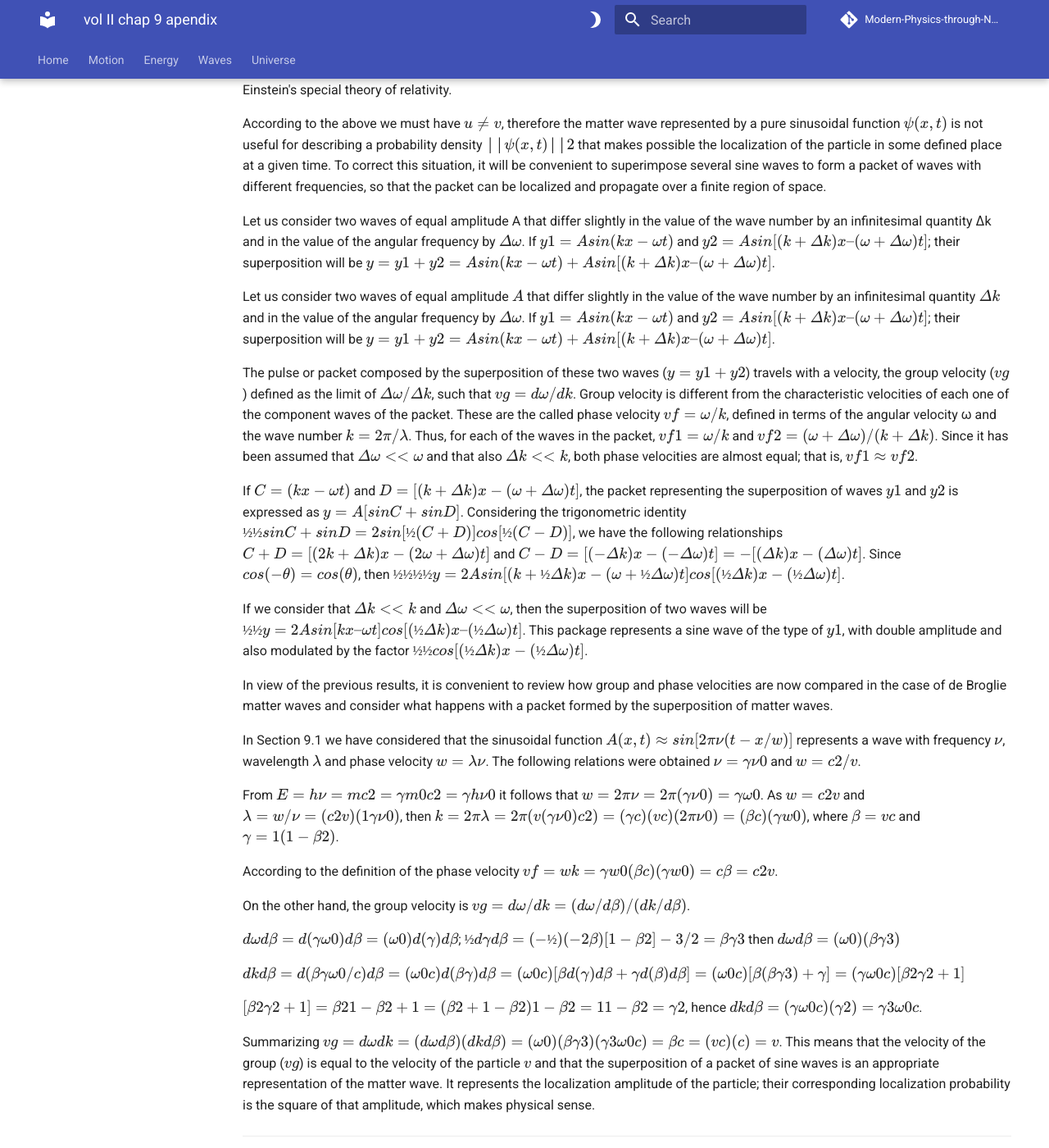
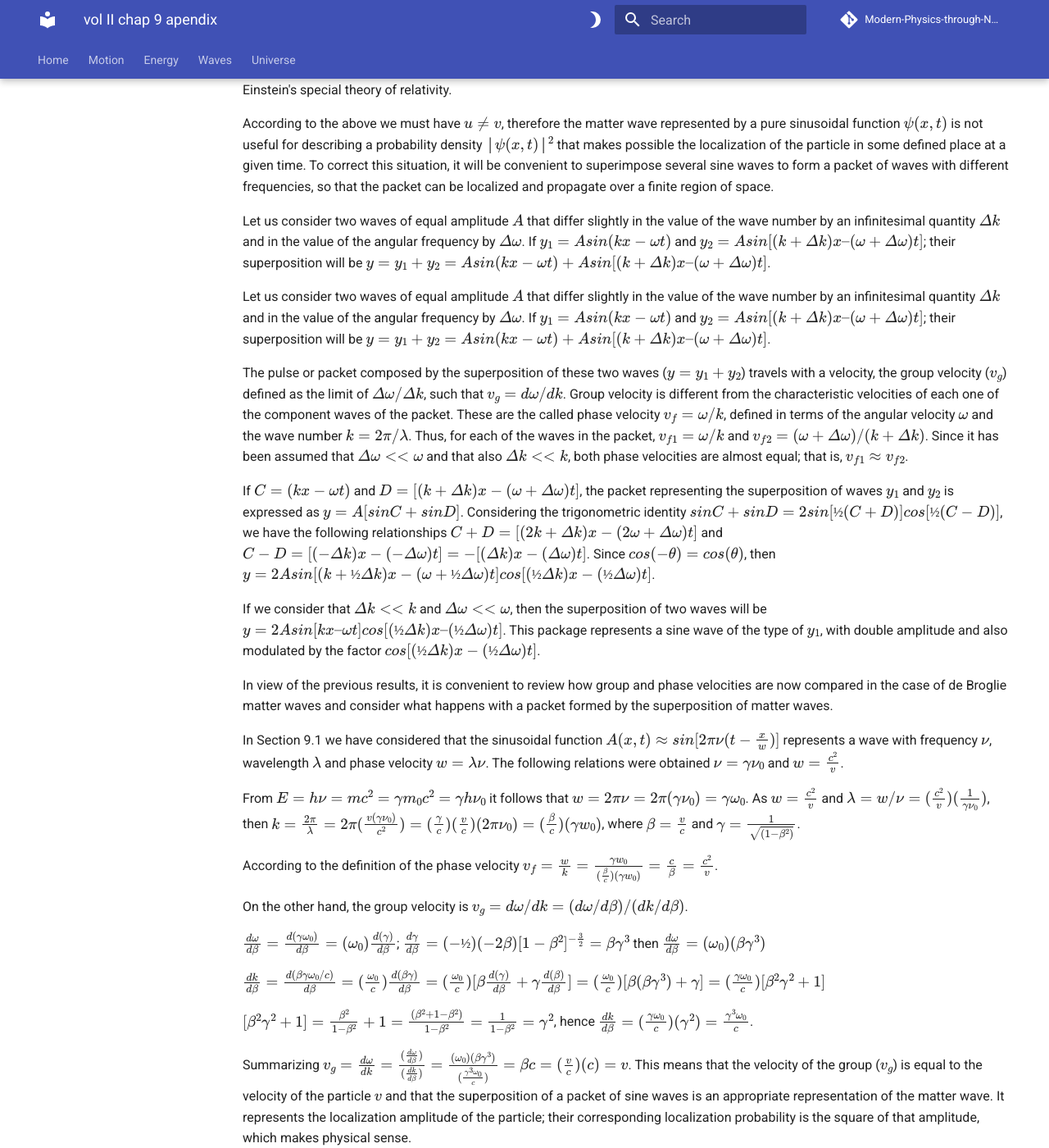
Before and after one commit to modphysnobel/modphysnobel.github.io, an MkDocs documentation site: the page built from docs/vol-III/vol-II-chap-9-apendix.md, in a window 1280 px wide and 1400 px high, scrolled down 392 px. Shown: the whole window at 82% size. Built offline with MkDocs 1.6.1 and Material for MkDocs 9.7.7, drawn with Linux system fonts in a browser that asks for light colours; some web fonts are replaced; comment, search, counter and statistics services are not loaded.

Commit message:
Update vol-II-chap-9-apendix.md

```diff
--- a/docs/vol-III/vol-II-chap-9-apendix.md
+++ b/docs/vol-III/vol-II-chap-9-apendix.md
@@ -6,37 +6,37 @@
 
 ## APPENDIX 9A. Representation of the superposition of a sine waves packet.
 
-As in any wave description, the propagation velocity of the wave is $u=λν$, where $ν$ is its frequency and $λ$ its wavelength. According to Planck $E=hν$; however, de Broglie proposed that $p=mv=h/λ$ and Einstein that $E=mc2$. Therefore $ν=E/h=mc2/h$ and since $λ=h/mv$, $u=λν=(h/mv)(mc2/h)=c2/v$, implies that $u>>c$, which is contrary to Einstein's special theory of relativity.
+As in any wave description, the propagation velocity of the wave is $u=λν$, where $ν$ is its frequency and $λ$ its wavelength. According to Planck $E=hν$; however, de Broglie proposed that $p=mv=h/λ$ and Einstein that $E=mc^2$. Therefore $ν=E/h=mc^2/h$ and since $λ=h/mv$, $u=λν=(h/mv)(mc^2/h)=c^2/v$, implies that $u>>c$, which is contrary to Einstein's special theory of relativity.
 
-According to the above we must have $u≠v$, therefore the matter wave represented by a pure sinusoidal function $ψ(x,t)$ is not useful for describing a  probability density $││ψ(x,t)││2$ that makes possible the localization of the particle in some defined place at a given time. To correct this situation, it will be convenient to superimpose several sine waves to form a packet of waves with different frequencies, so that the packet can be localized and propagate over a finite region of space.
+According to the above we must have $u≠v$, therefore the matter wave represented by a pure sinusoidal function $ψ(x,t)$ is not useful for describing a  probability density $│ψ(x,t)│^2$ that makes possible the localization of the particle in some defined place at a given time. To correct this situation, it will be convenient to superimpose several sine waves to form a packet of waves with different frequencies, so that the packet can be localized and propagate over a finite region of space.
 
-Let us consider two waves of equal amplitude A that differ slightly in the value of the wave number by an infinitesimal quantity Δk and in the value of the angular frequency by $Δω$. If $y1=Asin(kx−ωt)$ and $y2=Asin[(k+Δk)x–(ω+Δω)t]$; their superposition will be $y=y1+y2=Asin(kx−ωt)+Asin[(k+Δk)x–(ω+Δω)t]$.
+Let us consider two waves of equal amplitude $A$ that differ slightly in the value of the wave number by an infinitesimal quantity $Δk$ and in the value of the angular frequency by $Δω$. If $y_1=Asin(kx−ωt)$ and $y_2=Asin[(k+Δk)x–(ω+Δω)t]$; their superposition will be $y=y_1+y_2=Asin(kx−ωt)+Asin[(k+Δk)x–(ω+Δω)t]$.
 
-Let us consider two waves of equal amplitude $A$ that differ slightly in the value of the wave number by an infinitesimal quantity $Δk$ and in the value of the angular frequency by $Δω$. If $y1=Asin(kx−ωt)$ and $y2=Asin[(k+Δk)x–(ω+Δω)t]$; their superposition will be $y=y1+y2=Asin(kx−ωt)+Asin[(k+Δk)x–(ω+Δω)t]$.
+Let us consider two waves of equal amplitude $A$ that differ slightly in the value of the wave number by an infinitesimal quantity $Δk$ and in the value of the angular frequency by $Δω$. If $y_1=Asin(kx−ωt)$ and $y_2=Asin[(k+Δk)x–(ω+Δω)t]$; their superposition will be $y=y_1+y_2=Asin(kx−ωt)+Asin[(k+Δk)x–(ω+Δω)t]$.
 
-The pulse or packet composed by the superposition of these two waves ($y=y1+y2$) travels with a velocity, the group velocity ($vg$) defined as the limit of $Δω/Δk$, such that $vg=dω/dk$. Group velocity is different from the characteristic velocities of each one of the component waves of the packet. These are the called phase velocity $vf=ω/k$, defined in terms of the angular velocity ω and the wave number $k=2π/λ$. Thus, for each of the waves in the packet, $vf1=ω/k$ and $vf2=(ω+Δω)/(k+Δk)$. Since it has been assumed that $Δω<<ω$ and that also $Δk<<k$, both phase velocities are almost equal; that is, $vf1≈vf2$.
+The pulse or packet composed by the superposition of these two waves ($y=y_1+y_2$) travels with a velocity, the group velocity ($v_g$) defined as the limit of $Δω/Δk$, such that $v_g=dω/dk$. Group velocity is different from the characteristic velocities of each one of the component waves of the packet. These are the called phase velocity $v_f=ω/k$, defined in terms of the angular velocity $ω$ and the wave number $k=2π/λ$. Thus, for each of the waves in the packet, $v_{f1}=ω/k$ and $v_{f2}=(ω+Δω)/(k+Δk)$. Since it has been assumed that $Δω<<ω$ and that also $Δk<<k$, both phase velocities are almost equal; that is, $v_{f1}≈v_{f2}$.
 
-If $C=(kx−ωt)$ and $D=[(k+Δk)x−(ω+Δω)t]$, the packet representing the superposition of waves $y1$ and $y2$ is expressed as $y=A[sinC+sinD]$. Considering the trigonometric identity $½½sinC+sinD=2sin[½(C+D)]cos[½(C−D)]$, we have the following relationships $C+D=[(2k+Δk)x−(2ω+Δω)t]$ and $C−D=[(−Δk)x−(−Δω)t]=−[(Δk)x−(Δω)t]$. Since $cos(−θ)=cos(θ)$, then $½½½½y=2Asin[(k+½Δk)x−(ω+½Δω)t]cos[(½Δk)x−(½Δω)t]$.
+If $C=(kx−ωt)$ and $D=[(k+Δk)x−(ω+Δω)t]$, the packet representing the superposition of waves $y_1$ and $y_2$ is expressed as $y=A[sinC+sinD]$. Considering the trigonometric identity $sinC+sinD=2sin[½(C+D)]cos[½(C−D)]$, we have the following relationships $C+D=[(2k+Δk)x−(2ω+Δω)t]$ and $C−D=[(−Δk)x−(−Δω)t]=−[(Δk)x−(Δω)t]$. Since $cos(−θ)=cos(θ)$, then $y=2Asin[(k+½Δk)x−(ω+½Δω)t]cos[(½Δk)x−(½Δω)t]$.
 
-If we consider that $Δk<<k$ and $Δω<<ω$, then the superposition of two waves will be $½½y=2Asin[kx–ωt]cos[(½Δk)x–(½Δω)t]$. This package represents a sine wave of the type of $y1$, with double amplitude and also modulated by the factor $½½cos[(½Δk)x−(½Δω)t]$.
+If we consider that $Δk<<k$ and $Δω<<ω$, then the superposition of two waves will be $y=2Asin[kx–ωt]cos[(½Δk)x–(½Δω)t]$. This package represents a sine wave of the type of $y_1$, with double amplitude and also modulated by the factor $cos[(½Δk)x−(½Δω)t]$.
 
 In view of the previous results, it is convenient to review how group and phase velocities are now compared in the case of de Broglie matter waves and consider what happens with a packet formed by the superposition of matter waves.
 
-In Section 9.1 we have considered that the sinusoidal function $A(x,t)≈sin[2πν(t−x/w)]$ represents a wave with frequency $ν$, wavelength $λ$ and phase velocity $w=λν$. The following relations were obtained $ν=γν0$ and $w=c2/v$.
+In Section 9.1 we have considered that the sinusoidal function $A(x,t)≈sin[2πν(t−\frac{x}{w})]$ represents a wave with frequency $ν$, wavelength $λ$ and phase velocity $w=λν$. The following relations were obtained $ν=γν_0$ and $w=\frac{c^2}{v}$.
 
-From $E=hν=mc2=γm0c2=γhν0$ it follows that $w=2πν=2π(γν0)=γω0$. As $w=c2v$ and $λ=w/ν=(c2v)(1γν0)$, then $k=2πλ=2π(v(γν0)c2)=(γc)(vc)(2πν0)=(βc)(γw0)$, where $β=vc$ and $γ=1(1−β2)$.
+From $E=hν=mc^2=γm_0c^2=γhν_0$ it follows that $w=2πν=2π(γν_0)=γω_0$. As $w=\frac{c^2}{v}$ and $λ=w/ν=(\frac{c^2}{v})(\frac{1}{γν_0})$, then $k=\frac{2π}{λ}=2π(\frac{v(γν_0)}{c^2})=(\frac{γ}{c})(\frac{v}{c})(2πν_0)=(\frac{β}{c})(γw_0)$, where $β=\frac{v}{c}$ and $γ=\frac{1}{\sqrt{(1−β^2)}}$.
 
-According to the definition of the phase velocity $vf=wk=γw0(βc)(γw0)=cβ=c2v$.
+According to the definition of the phase velocity $v_f=\frac{w}{k}=\frac{γw_0}{(\frac{β}{c})(γw_0)}=\frac{c}{β}=\frac{c^2}{v}$.
 
-On the other hand, the group velocity is $vg=dω/dk=(dω/dβ)/(dk/dβ)$.
+On the other hand, the group velocity is $v_g=dω/dk=(dω/dβ)/(dk/dβ)$.
 
-$dωdβ=d(γω0)dβ=(ω0)d(γ)dβ$; $½dγdβ=(−½)(−2β)[1−β2]−3/2=βγ3$ then $dωdβ=(ω0)(βγ3)$
+$\frac{dω}{dβ}=\frac{d(γω_0)}{dβ}=(ω_0)\frac{d(γ)}{dβ}$; $\frac{dγ}{dβ}=(−½)(−2β)[1−β^2]^{-\frac{3}{2}}=βγ^3$ then $\frac{dω}{dβ}=(ω_0)(βγ^3)$
 
-$dkdβ=d(βγω0/c)dβ=(ω0c)d(βγ)dβ=(ω0c)[βd(γ)dβ+γd(β)dβ]=(ω0c)[β(βγ3)+γ]=(γω0c)[β2γ2+1]$
+$\frac{dk}{dβ}=\frac{d(βγω_0/c)}{dβ}=(\frac{ω_0}{c})\frac{d(βγ)}{dβ}=(\frac{ω_0}{c})[β\frac{d(γ)}{dβ}+γ\frac{d(β)}{dβ}]=(\frac{ω_0}{c})[β(βγ^3)+γ]=(\frac{γω_0}{c})[β^2γ^2+1]$
 
-$[β2γ2+1]=β21−β2+1=(β2+1−β2)1−β2=11−β2=γ2$, hence $dkdβ=(γω0c)(γ2)=γ3ω0c$.
+$[β^2γ^2+1]=\frac{β^2}{1−β^2}+1=\frac{(β^2+1−β^2)}{1−β^2}=\frac{1}{1−β^2}=γ^2$, hence $\frac{dk}{dβ}=(\frac{γω_0}{c})(γ^2)=\frac{γ^3ω_0}{c}$.
 
-Summarizing $vg=dωdk=(dωdβ)(dkdβ)=(ω0)(βγ3)(γ3ω0c)=βc=(vc)(c)=v$. This means that the velocity of the group ($vg$) is equal to the velocity of the particle $v$ and that the superposition of a packet of sine waves is an appropriate representation of the matter wave. It represents the localization amplitude of the particle; their corresponding localization probability is the square of that amplitude, which makes physical sense.
+Summarizing $v_g=\frac{dω}{dk}=\frac{(\frac{dω}{dβ})}{(\frac{dk}{dβ})}=\frac{(ω_0)(βγ^3)}{(\frac{γ^3ω_0}{c})}=βc=(\frac{v}{c})(c)=v$. This means that the velocity of the group ($v_g$) is equal to the velocity of the particle $v$ and that the superposition of a packet of sine waves is an appropriate representation of the matter wave. It represents the localization amplitude of the particle; their corresponding localization probability is the square of that amplitude, which makes physical sense.
 
 ***
 
```
